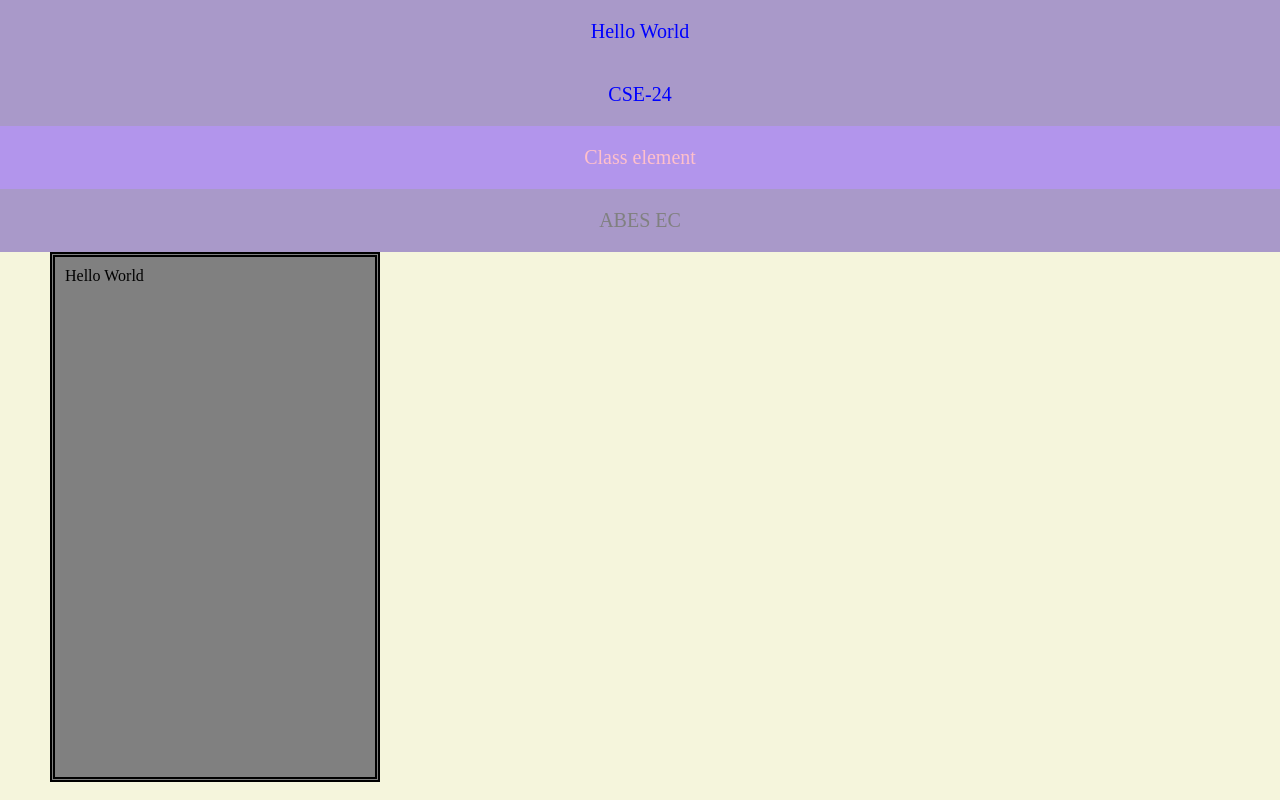
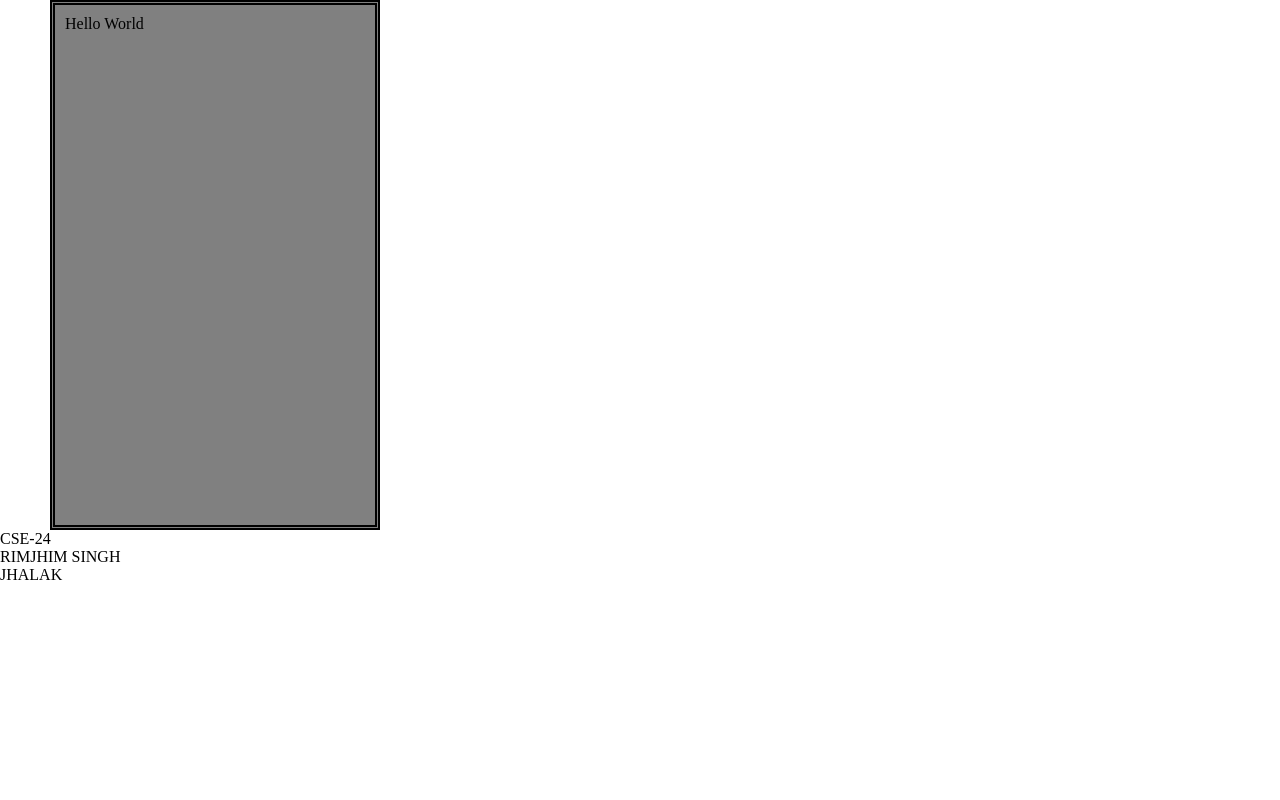
Before and after one commit to 2025b01010193/CSS-CSE24, a plain HTML site: page index.html in a window 1280 px wide. Drawn offline with Linux system fonts and the light colour scheme.

Commit message:
assignment3

```diff
--- a/index.html
+++ b/index.html
@@ -7,11 +7,14 @@
     <link rel="stylesheet" href="./style.css">
 </head>
 <body>
-    <p>Hello World</p>
+    <!-- <p>Hello World</p>
     <p class="js">CSE-24</p>
     <p class="jk">Class element</p>
-    <p id="l1">ABES EC</p>
+    <p id="l1">ABES EC</p> -->
 
-    <div>Hello World</div>
+    <div class="box1">Hello World</div>
+    <div class="box2">CSE-24</div>
+    <div class="box3">RIMJHIM SINGH</div>
+    <div class="box4">JHALAK</div>
 </body>
 </html>
--- a/style.css
+++ b/style.css
@@ -3,7 +3,7 @@
     padding: 0;
 }
 
-p{
+/* p{
     color: blue;
     background-color: rgb(169, 153, 201);
     text-align: center;
@@ -23,8 +23,8 @@ body{
 }
 #l1{
     color: gray;
-}
-div{
+} */
+.box1{
     height: 500px;
     width: 300px;
     background-color: gray;
--- /dev/null
+++ b/styleA3.css
@@ -0,0 +1,19 @@
+*{
+    margin: 0;
+    padding: 0;
+}
+
+body{
+    border: 3px solid black;
+    margin: 30px;
+    padding: 5px;
+}
+div{
+    background-color: yellow;
+    font-size: 20px;
+    padding: 100px;
+    text-align: center;
+    border: 30px solid blue;
+    margin-left: 25px;
+
+}
```
Also changed, not shown: assignment3.html (added, +13 -0 lines).
